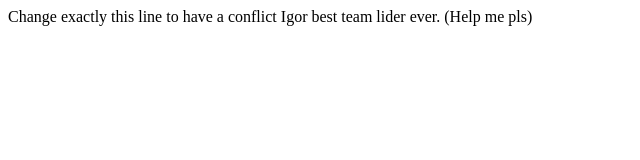
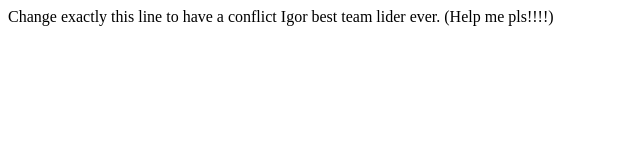
Before and after one commit to Anglain/CloudTask, a plain HTML site: page Project/index.html in a window 1280 px wide. Shown: the full height of the page, 0-640 px from the left. Drawn offline with Linux system fonts and the light colour scheme.

Commit message:
futureConflict

```diff
--- a/Project/index.html
+++ b/Project/index.html
@@ -7,6 +7,6 @@
 <body>
     Change exactly this line to have a conflict
 	Igor best team lider ever.
-	(Help me pls)
+	(Help me pls!!!!)
 </body>
 </html>
```
